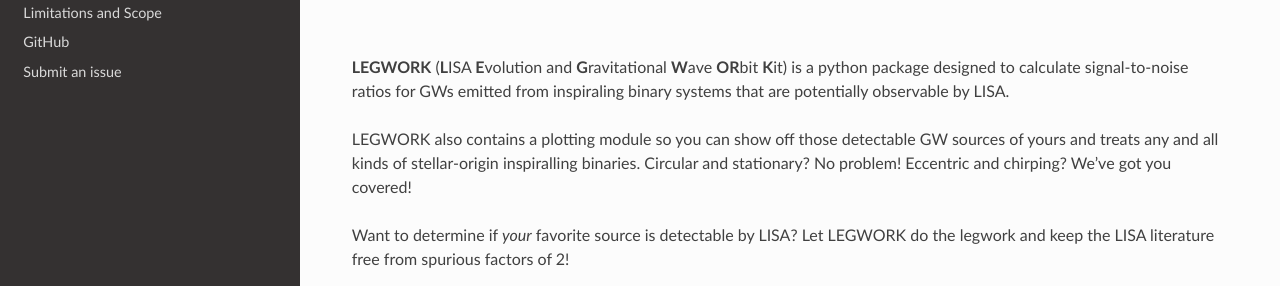
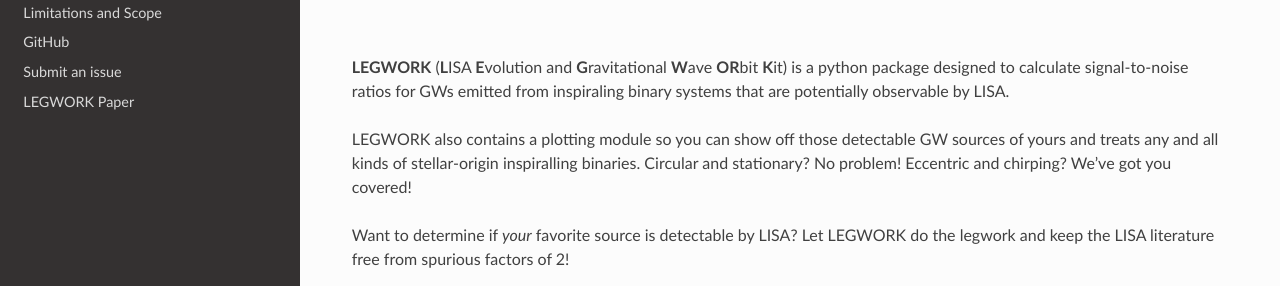
Before and after one commit to TeamLEGWORK/LEGWORK, a Sphinx documentation site: the page built from docs/index.rst, in a window 1280 px wide. Shown: the part 358-644 px from the top of the page. Built offline with Sphinx 7.4.7 and the Read the Docs theme 2.0.0, drawn with Linux system fonts in a browser that asks for light colours; pages that are not in the unit, such as notebooks, are missing from menus.

Commit message:
update issue link, add paper link

```diff
--- a/docs/index.rst
+++ b/docs/index.rst
@@ -34,4 +34,5 @@
     Derivations <notebooks/Derivations.ipynb>
     Limitations and Scope <limitations>
     GitHub <https://github.com/TeamLEGWORK/LEGWORK>
-    Submit an issue <https://github.com/TeamLEGWORK/LEGWORK/issues/new>
+    Submit an issue <https://github.com/TeamLEGWORK/LEGWORK/issues/new/choose>
+    LEGWORK Paper <https://raw.githubusercontent.com/TeamLEGWORK/LEGWORK-paper/main-pdf/ms.pdf>
```
